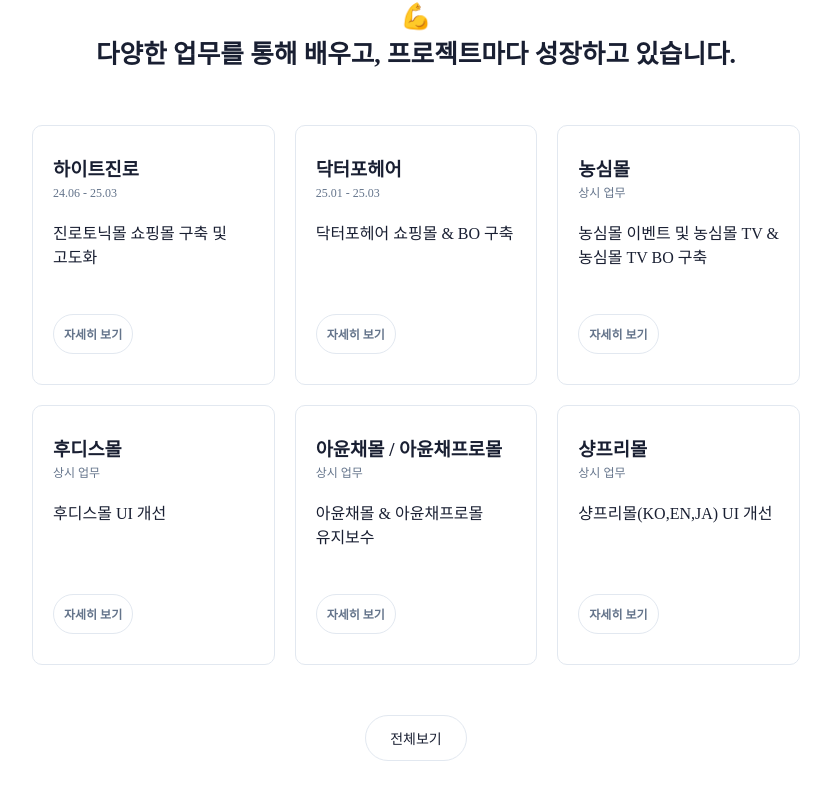
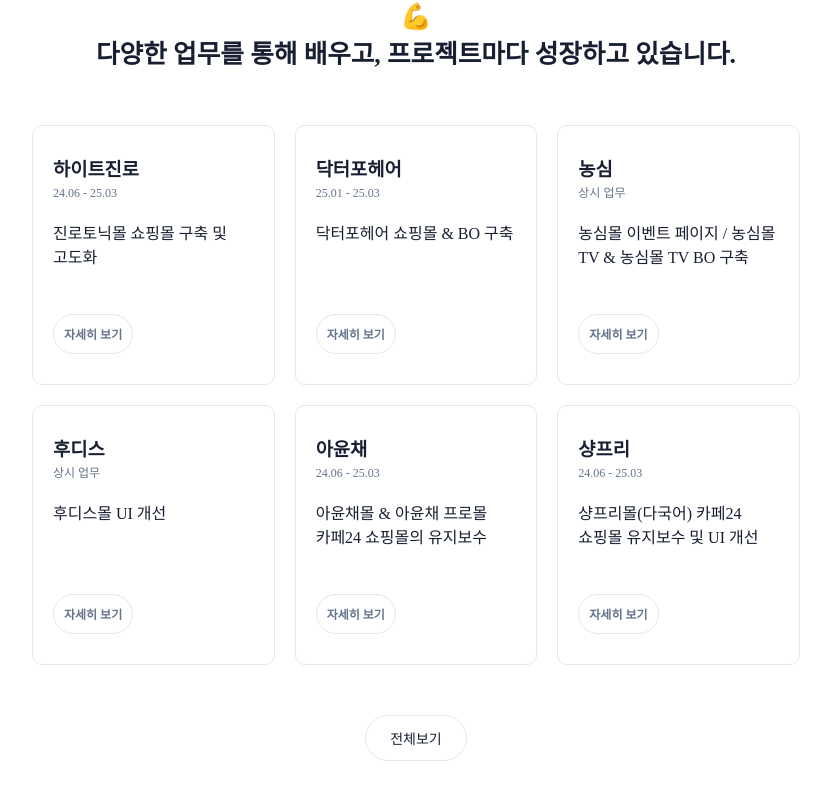
Before and after one commit to oLangS2/portfolio, a React (Create React App) app: page / in a window 1280 px wide. Shown: the part 2109-2909 px from the top of the page, without its empty margins (224-1055 px from the left). Built offline with nearby package versions, Linux system fonts and the light colour scheme; a web font is replaced by a local one.

Commit message:
projects data 작성중 중간 저장

```diff
--- a/src/components/projects/ProjectModal.jsx
+++ b/src/components/projects/ProjectModal.jsx
@@ -2,32 +2,43 @@
 import { AiOutlineClose } from "react-icons/ai";
 
 const ProjectModal = ({ data, onClose }) => {
-  const [openIndexes, setOpenIndexes] = useState([]);
+  const [openState, setOpenState] = useState({
+    feature:[],
+    trouble:[],
+  });
 
   useEffect(() => {
-    // 모달 열릴 때 스크롤 막기
+    // 모달 오픈 시 body 스크롤 막기
     document.body.style.overflow = 'hidden';
     document.documentElement.style.overflow = 'hidden';
 
-    // 모달 닫힐 때 스크롤 복원
+    // 데이터 값 내려받아 모든 토글 오픈
+    if (Array.isArray(data.features)) {
+      const featureIndexes = Array.from(data.features, (_, i) => i);
+      setOpenState((prev) => ({ ...prev, feature: featureIndexes }));
+    }
+
+    if (Array.isArray(data.trouble)) {
+      const troubleIndexes = Array.from(data.trouble, (_, i) => i);
+      setOpenState((prev) => ({ ...prev, trouble: troubleIndexes }));
+    }
+
     return () => {
+      // 모달 클로즈 시 body 스크롤 원복
       document.body.style.overflow = '';
       document.documentElement.style.overflow = '';
     };
-  }, []);
+  }, [data.features, data.trouble]);
 
-  // 상세내용 토글 상태 (모두 펼쳐진 상태)
-  useEffect(() => {
-    if (Array.isArray(data.features)) {
-      const allIndexes = data.features.map((_, idx) => idx);
-      setOpenIndexes(allIndexes);
-    }
-  }, [data.features]);
-
-  const toggleFeature = (index) => {
-    setOpenIndexes((prev) =>
-      prev.includes(index) ? prev.filter((i) => i !== index) : [...prev, index]
-    );
+  // 공통 토글 함수
+  const toggleSection = (section, index) => {
+    setOpenState((prev) => {
+      const isOpen = prev[section].includes(index);
+      const updated = isOpen
+        ? prev[section].filter((i) => i !== index) // 열려있으면 제거
+        : [...prev[section], index]; // 닫혀있으면 추가
+      return { ...prev, [section]: updated }; // 업데이트
+    });
   };
 
   return (
@@ -65,19 +76,38 @@
               </div>
             </div>
             <div className="line"></div>
-            {/* 작업 내용 */}
+            {/* 작업 기여도 */}
             {Array.isArray(data.features) && (
               <>
-                <strong className='mb-10'>💫  작업 내용</strong>
+                <strong className='mb-10'>📌  작업 기여도</strong>
                 {data.features.map((feature, idx) => (
-                  <div key={idx} className="feature-block mb-10">
-                    <p onClick={() => toggleFeature(idx)}>{feature.title}</p>
-                    {openIndexes.includes(idx) && (
+                  <div key={idx} className="block">
+                    <p onClick={() => toggleSection('feature', idx)}>{feature.title}</p>
+                    {openState.feature.includes(idx) && (
                       <ul>
                         {feature.descriptions.map((desc, dIdx) => (
                           <li key={dIdx}>{desc}</li>
                         ))}
                       </ul>
+                    )}
+                  </div>
+                ))}
+              </>
+            )}
+            {/* 트러블 슈팅 (있을 경우에만 표시) */}
+            {Array.isArray(data.trouble) && (
+              <>
+                <div className="line mt-30"></div>
+                <strong className='mb-10'>💫 트러블 슈팅</strong>
+                {data.trouble.map((trouble, idx) => (
+                  <div key={idx} className='block'>
+                    <p onClick={() => toggleSection('trouble', idx)}>{trouble.title}</p>
+                    {openState.trouble.includes(idx) && (
+                      <ul>
+                      {trouble.descriptions.map((desc, dIdx) => (
+                        <li key={dIdx}>{desc}</li>
+                      ))}
+                    </ul>
                     )}
                   </div>
                 ))}
--- a/src/components/sections/Notion.jsx
+++ b/src/components/sections/Notion.jsx
@@ -7,7 +7,6 @@
 import NotionSlide from '../notionSlide/NotionSlide';
 
 const notion = () => {
-  console.log(noteData)
   return (
     <div id="notion">
         <div className="notion_wrap">
--- a/src/data/projects.js
+++ b/src/data/projects.js
@@ -2,166 +2,287 @@
 const projectData = [
   {
     id: 1,
-    people:"FE 2",
+    people:"FE 3",
     link:"https://www.jinrotonic.com/",
     title: "진로토닉몰 쇼핑몰 구축 및 고도화",
     company: "하이트진로",
     period: "24.06 - 25.03",
-    account:"Shopby 헤드리스 API를 활용하여 주요 기능을 개발하고 배포까지 진행, 오픈 이후 유지보수 및 고도화 작업진행",
-    projectName: "Shopby 커머스 플랫폼",
+    account:"Shopby 헤드리스 API를 활용하여 주요 기능을 개발하고 배포까지 작업완료 후, 월 1회 정기적 고도화 작업 진행",
     features: [
         {
-          title: "메인, 상품 상세, 장바구니, 주문, 마이페이지, 간편 로그인 등 주요 기능 전반 담당",
+          title: "핵심 사용자 흐름 기능 개발",
           descriptions: [
-            "메인 화면에서 관리자 게시판에서 작성한 컨텐츠 및 상품 노출 기능 구현",
-            "장바구니 상태 관리 및 주문에서 마이페이지까지의 모든 흐름 처리",
-            "간편 로그인(카카오, 네이버) 연동",
+            "메인, 상품 상세, 장바구니, 주문, 마이페이지 등 주요 페이지 전반 구현",
+            "카카오/네이버 간편 로그인 API 연동 및 사용자 인증 처리"
           ]
         },
         {
-          title: "스플래시 화면 제작",
+          title:"관리자 게시판의 CRUD 기능 구현",
           descriptions: [
-            "앱 진입 시 스플래시 화면에 로고 애니메이션 적용",
+            "게시글 조회, 등록, 수정, 삭제 기능을 React 기반으로 구현",
+            "비동기 요청 중 에러 처리 및 로딩 상태 관리 경험",
+            "이미지 업로드/수정 기능을 통해 FormData와 파일 서버 연동 처리 경험"
           ]
         },
         {
-          title: "핫딜 타이머 기능 개발",
+          title: "초기 로딩 UX 향상을 위한 스플래시 및 스피너 도입",
           descriptions: [
-            "종료 시간 기반 실시간 카운트다운 구현",
-            "남은 시간이 0이 되면 버튼 비활성화 처리",
+            "스플래시 화면은 세션 스토리지를 이용해 같은 세션 내 중복 표시 방지 처리",
+            "API 응답 지연 시 스피너 적용으로 사용자 대기 인식 가능하도록 구현",
           ]
         },
         {
-          title: "시크릿 세일 권한별 접근 제한",
+          title: "핫딜 상품 실시간 카운트다운 기능 구현",
+          descriptions: [
+            "종료 시각을 기반으로 한 실시간 타이머 구현",
+            "타이머 종료 시 상품 자동 제거 처리로 사용자 혼란 방지"
+          ]
+        },
+        {
+          title: "회원 권한별 접근 제한된 게시판 구현",
           descriptions: [
             "비회원 접근 차단 및 로그인 유도 팝업 구현",
-            "관리자만 등록/수정 가능하도록 권한 처리",
+            "권한 가능한 회원만 조회 가능, 관리자만 등록/수정 가능하도록 권한 처리",
           ]
         },
     ],
-    tech: ["React", "Shopby", "SCSS"],
+    trouble:[
+      {
+        title: "복합 쿠폰 적용 로직 처리 및 조건 분기 최적화 이슈",
+        descriptions: [
+          "[문제점] 주문 페이지에서 상품 쿠폰과 장바구니 쿠폰의 적용 조건이 상이하고, 특정 상품에 쿠폰이 적용 불가능할 경우 전체 쿠폰 적용 흐름에 영향을 주는 복잡한 로직이 존재함. 특히 상품 쿠폰은 개별 적용, 장바구니 쿠폰은 전체 적용 방식이 혼합되어 있어 예외 처리 및 충돌이 빈번히 발생함.",
+          "[해결] 쿠폰 적용 대상(상품/장바구니)을 기준으로 쿠폰 데이터를 분리하고, 상품별 조건/쿠폰불가 플래그 등을 기준으로 사전에 필터링하는 로직을 추가하여 적용 가능한 쿠폰만 사용자에게 표시되도록 개선함.",
+          "[회고] 조건 분기 로직은 한눈에 보이도록 설계하고, 유스케이스별 테스트 케이스 작성 필요성을 느낌"
+        ]
+      },
+      {
+        title: "장바구니 수량 변경 시 UI는 반영되지만 서버에는 반영되지 않는 현상",
+        descriptions: [
+          "[문제점] 장바구니에서 수량을 변경했을 때 UI에서는 정상적으로 수량이 바뀌었지만, 서버 요청에는 변경된 수량이 반영되지 않아 DB에 저장되지 않는 문제 발생",
+          "[디버깅] console.log를 활용해 변경된 수량 상태(state)와 실제 API 요청 시점의 데이터를 비교하면서 확인한 결과, 상태가 아직 업데이트되기 전의 값이 API에 전달되고 있었음",
+          "[해결] setState가 비동기적으로 처리된다는 점을 인지하고, useEffect 또는 이벤트 핸들러 내부에서 최신 상태를 보장하도록 구조 수정",
+          "[회고] 상태 변화 이후 바로 API 호출이 필요한 경우, useEffect 또는 상태 콜백을 통해 시점을 명확히 분리해야 함을 체감"
+        ]
+      },
+      {
+        title: "Git 브랜치 관리 및 충돌 해결 과정에서의 협업 이슈",
+        descriptions: [
+          "[문제점] 다수 개발자가 동시에 동일 파일을 수정하며 빈번한 Git 충돌 발생",
+          "[해결] Git Flow 전략 도입 충돌 최소화, 코드 리뷰 프로세스 정립",
+          "[회고] 체계적인 브랜치 관리와 커뮤니케이션이 협업 효율성을 크게 향상시킴을 경험"
+        ]
+      }
+    ],
+    tech: ["React", "Shopby", "API", "SCSS"],
   },
   {
     id: 2,
-    image:"",
     people:"FE 3, BE 2",
-    link:"오픈 예정",
-    trouble: ["문제 1", "해결 방법 1"],
+    link:"",
     title: "닥터포헤어 쇼핑몰 & BO 구축",
     company: "닥터포헤어",
     period: "25.01 - 25.03",
-    description:
-      "카페24 기반 쇼핑몰을 구축하고 게시판에서 백엔드 API를 통해 CRUD 기능을 구현했습니다.",
-    tech: ["JavaScript", "Cafe24", "API", "SCSS"],
+    account: "카페24 기반 쇼핑몰을 구축하고 게시판에서 백엔드 API를 통해 CRUD 기능을 구현",
+    features: [
+      {
+        title: "카페24 관리 페이지 및 사용자 UI 유지보수",
+        descriptions: [
+          "",
+        ]
+      },
+    ],
+    trouble:"",
+    tech: ["React","Cafe24", "JavaScript", "API", "SCSS"],
   },
   {
     id: 3,
-    image:"",
     people:"FE 4, BE 3",
     link:"",
-    trouble: ["문제 1", "해결 방법 1"],
-    title: "농심몰 이벤트 및 농심몰 TV & 농심몰 TV BO 구축",
-    company: "농심몰",
+    title: "농심몰 이벤트 페이지 / 농심몰 TV & 농심몰 TV BO 구축",
+    company: "농심",
     period: "상시 업무",
-    description:
-      "백엔드 API를 활용하여 게임 이벤트 페이지를 제작하고, 농심몰 TV와 이를 관리하기 위한 백오피스를 개발했습니다.",
+    account: " API를 활용하여 게임 이벤트 페이지를 제작하고, 농심몰 TV와 이를 관리하기 위한 백오피스를 개발",
+    features: [
+      {
+        title: "카페24 관리 페이지 및 사용자 UI 유지보수",
+        descriptions: [
+          "",
+        ]
+      },
+    ],
+    trouble:"",
     tech: ["React", "API", "SCSS", "JavaScript"],
   },
   {
     id: 4,
-    image:"",
     people:"FE 1",
     link:"",
-    trouble: ["문제 1", "해결 방법 1"],
     title: "후디스몰 UI 개선",
-    company: "후디스몰",
+    company: "후디스",
     period: "상시 업무",
-    description: ["설명 1", "설명 2", "설명 3"],
-    tech: ["React", "API", "SCSS", "JavaScript"],
+    account: "후디스몰 UI 개발",
+    features: [
+      {
+        title: "카페24 관리 페이지 및 사용자 UI 유지보수",
+        descriptions: [
+          "",
+        ]
+      },
+    ],
+    trouble:"",
+    tech: ["Cafe24", "SCSS", "JavaScript"],
   },
   {
     id: 5,
-    image:"",
-    people:"FE 2",
-    link:"",
-    trouble: ["문제 1", "해결 방법 1"],
-    title: "아윤채몰 & 아윤채프로몰 유지보수",
-    company: "아윤채몰 / 아윤채프로몰",
-    period: "상시 업무",
-    description: ["설명 1", "설명 2", "설명 3"],
-    tech: ["React", "API", "SCSS", "JavaScript"],
+    people:"FE 1",
+    link:"https://ayunche.com/index.html",
+    title: "아윤채몰 & 아윤채 프로몰 카페24 쇼핑몰의 유지보수",
+    company: "아윤채",
+    period: "24.06 - 25.03",
+    account: "카페24 기반 쇼핑몰의 기능 및 콘텐츠 유지보수 작업을 담당하며 상품/디자인/UI 관련 요청을 지속적으로 반영",
+    features: [
+      {
+        title: "상품 상세페이지 이미지 교체 및 콘텐츠 수정",
+        descriptions: [
+          "신규 프로모션 및 시즌별 제품에 맞춰 상세페이지 이미지 교체",
+          "제품 정보 및 가격, 문구 등 상세 콘텐츠 주기적 업데이트"
+        ]
+      },
+      {
+        title: "카페24 관리 페이지 및 사용자 UI 유지보수",
+        descriptions: [
+          "카페24 모듈을 활용한 상품 옵션, 분류, 배너 수정 작업",
+          "디자인 수정 요청에 따른 HTML/CSS 및 이미지 요소 커스터마이징"
+        ]
+      },
+    ],
+    trouble:"",
+    tech: ["Cafe24", "JavaScript", "Css"],
   },
   {
     id: 6,
-    image:"",
     people:"FE 1",
     link:"",
-    trouble: ["문제 1", "해결 방법 1"],
-    title: "샹프리몰(KO,EN,JA) UI 개선",
-    company: "샹프리몰",
-    period: "상시 업무",
-    description: ["설명 1", "설명 2", "설명 3"],
-    tech: ["React", "API", "SCSS", "JavaScript"],
+    title: "샹프리몰(다국어) 카페24 쇼핑몰 유지보수 및 UI 개선",
+    company: "샹프리",
+    period: "24.06 - 25.03",
+    account: "샹프리몰(KO, EN, JA)의 UI 개선 및 유지보수 작업을 통해 각 언어권 사용자 경험 최적화",
+    features: [
+      {
+        title: "다국어 사이트별 콘텐츠 수정 및 이미지 교체",
+        descriptions: [
+          "국문/영문/일문 각각의 콘텐츠를 별도로 관리하며 텍스트 및 이미지 교체 진행",
+          "언어별 정렬/문맥 차이에 따른 UI 미세 조정 경험"
+        ]
+      },
+    ],
+    trouble:"",
+    tech: ["Cafe24", "JavaScript", "Css"],
   },
   {
     id: 7,
-    image:"",
     people:"FE 4, BE 2",
     link:"",
-    trouble: ["문제 1", "해결 방법 1"],
     title: "에스원 UI 개선",
     company: "에스원",
-    period: "상시 업무",
-    description: ["설명 1", "설명 2", "설명 3"],
-    tech: ["React", "API", "SCSS", "JavaScript"],
+    period: "24.12 - 24.12",
+    account: "에스원",
+    features: [
+      {
+        title: "",
+        descriptions: [
+          "",
+          ""
+        ]
+      },
+    ],
+    trouble:"",
+    tech: ["Cafe24", "API", "JavaScript", "Css"],
   },
   {
     id: 8,
-    image:"",
     people:"PB 1",
-    link:"",
-    trouble: ["문제 1", "해결 방법 1"],
-    title: "엘리트교복 홈페이지 UI 개선",
-    company: "엘리트교복",
-    period: "상시 업무",
-       description: ["설명 1", "설명 2", "설명 3"],
-    tech: ["React", "API", "SCSS", "JavaScript"],
+    link:"https://www.myelite.co.kr/",
+    title: "학생복 사이트 개선 및 유지보수",
+    company: "엘리트 학생복",
+    period: "23.05 - 24.06",
+    account: "엘리트 학생복 사이트의 기존 서비스 안정화 및 개선 담당",
+    features: [
+      {
+        title: "메인 페이지 디자인 리뉴얼 및 퍼블리싱",
+        descriptions: [
+          "UI/UX 개선을 반영한 메인 페이지 전면 재구성 및 구현"
+        ]
+      },
+      {
+        title: "체육복 안내 페이지 디자인 및 개발",
+        descriptions: [
+          "직접 디자인한 체육복 안내 페이지를 적응형으로 퍼블리싱"
+        ]
+      }
+    ],
+    trouble:"",
+    tech: ["Jqeury", "JavaScript", "Css","Illustrator"],
   },
   {
     id: 9,
-    image:"",
     people:"PB 1",
-    link:"",
-    trouble: ["문제 1", "해결 방법 1"],
-    title: "윌비 쇼핑몰 구축",
-    company: "윌비",
-    period: "상시",
-    description: ["설명 1", "설명 2", "설명 3"],
-    tech: ["React", "API", "SCSS", "JavaScript"],
+    link:"http://hrank.co.kr/",
+    title: "광고 에이전시의 랜딩페이지 디자인 및 구현",
+    company: "하이어랭크",
+    period: "23.05 - 24.01",
+    account: "광고 에이전시의 원페이지 회사 소개 사이트를 직접 디자인 및 구현",
+    features: [
+      {
+        title: "원페이지 레이아웃 설계 및 반응형 퍼블리싱",
+        descriptions: [
+          "브랜드 아이덴티티에 맞춘 시각적 디자인 작업",
+          "PC, 태블릿, 모바일에 최적화된 반응형 웹 구현"
+        ]
+      },
+      {
+        title: "애니메이션 및 인터랙티브 효과 적용",
+        descriptions: [
+          "스크롤에 따른 섹션 전환 애니메이션 개발",
+          "사용자 경험 향상을 위한 부드러운 인터랙션 구현"
+        ]
+      },
+    ],
+    trouble:"",
+    tech: ["Jqeury", "JavaScript", "Css", "Illustrator"],
   },
   {
     id: 10,
-    image:"",
     people:"PB 1",
-    link:"",
-    trouble: ["문제 1", "해결 방법 1"],
-    title: "하이어랭크 홈페이지 제작",
-    company: "하이어랭크",
-    period: "상시 업무",
-    description: ["설명 1", "설명 2", "설명 3"],
-    tech: ["React", "API", "SCSS", "JavaScript"],
-  },
-  {
-    id: 11,
-    image:"",
-    people:"PB 1",
-    link:"",
-    trouble: ["문제 1", "해결 방법 1"],
-    title: "세일레이싱 쇼핑몰 구축",
+    link:"https://sailracing.kr/",
+    title: "해양 아웃도어 쇼핑몰 브랜딩 및 UI/UX 퍼블리싱 총괄",
     company: "세일레이싱",
-    period: "상시 업무",
-    description: ["설명 1", "설명 2", "설명 3"],
-    tech: ["React", "API", "SCSS", "JavaScript"],
+    period: "23.10 - 24.04",
+    account: "클라이언트와 직접 소통하며 브랜드 이미지를 강화, 차별화된 브랜드 스토리를 효과적으로 전달하는 UI/UX 개발을 수행",
+    features: [
+      {
+        title: "카페24 플랫폼 모듈 활용 및 커스터마이징",
+        descriptions: [
+          "카페24 쇼핑몰 플랫폼에 최적화된 기능 모듈을 적극 활용하여 개발 효율 극대화",
+          "플랫폼 구조와 API 이해도를 높여 맞춤형 UI/UX 구현에 기여"
+        ]
+      },
+      {
+        title: "브랜드 아이덴티티 반영한 디자인 및 반응형 퍼블리싱",
+        descriptions: [
+          "해양 아웃도어 특성을 살린 시각적 요소와 사용자 친화적 인터페이스 개발",
+          "다양한 디바이스에서 원활히 작동하는 반응형 웹 구축"
+        ]
+      },
+      {
+        title: "사용자 경험 개선 및 퍼포먼스 최적화",
+        descriptions: [
+          "쇼핑몰 내 주요 사용자 흐름을 분석하고 UI 개선으로 전환율 향상 도모",
+        ]
+      }
+    ],
+    trouble:"",
+    tech: ["Cafe24","Jqeury", "JavaScript", "Css", "Illustrator"],
   },
 ];
 
--- a/src/styles/global.scss
+++ b/src/styles/global.scss
@@ -113,6 +113,9 @@
 }
 .mb-50{
     margin-bottom: 50px;
+}
+.mt-30{
+    margin-top: 30px;
 }
 //!SECTION 스타일 리셋
 
@@ -542,6 +545,7 @@
             background: $white-0;
             border-radius: 20px;
             padding: 50px;
+            word-break: break-all;
             .icon{
                 font-size: 50px;
                 display: block;
@@ -568,12 +572,12 @@
                 height: 1px;
                 margin-bottom: 50px;
             }
-            .feature-block{
+            .block{
                 p{
                     background-color: $gray-5;
                     padding: 7px 20px;
                     border-radius: 3px;
-                    margin: 10px 0;
+                    margin: 5px 0;
                     font-weight: 600;
                     cursor: pointer;
                     &:hover{
@@ -581,6 +585,7 @@
                     }
                 }
                 ul{
+                    padding: 5px 0 15px;
                     li{
                        margin-left: 35px;
                        position: relative;
@@ -593,6 +598,7 @@
                         background-color: $gray-0;
                         width: 3px;
                         height: 3px;
+                        border-radius: 100px;
                        }
                     }
                 }
```
